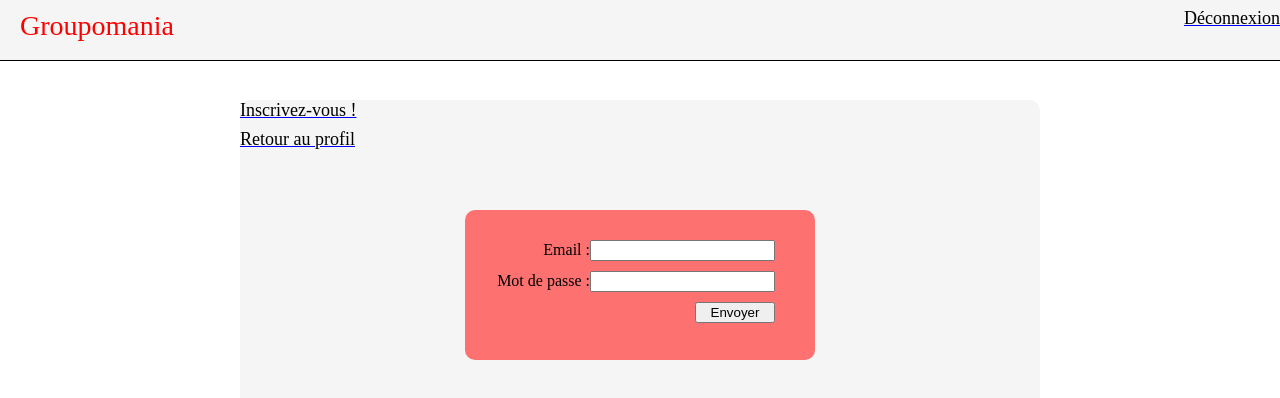
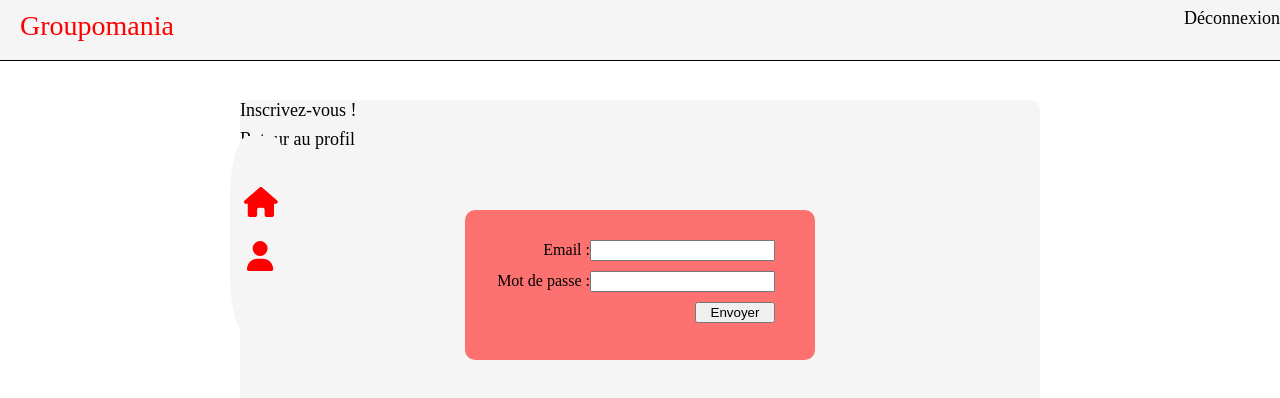
Before and after one commit to MaximeWeb/P7-Node-React-API-ReseauSocial, a React (Create React App) app in the folder frontend/: page /login in a window 1280 px wide. Shown: the top 398 px of the page. Built offline with nearby package versions, Linux system fonts and the light colour scheme.

Commit message:
new fichiers

```diff
--- a/frontend/src/pages/Login.jsx
+++ b/frontend/src/pages/Login.jsx
@@ -2,6 +2,7 @@ import React from 'react'
 import Header from '../components/Header'
 import Form from '../components/Formlogin'
 import { Link } from 'react-router-dom'
+import NavBar from '../components/Navbar'
 import '../styles/Register.css'
 
 
@@ -9,6 +10,9 @@ const Login = () => {
   return (
     <div>
     <Header/>
+    <div className='navbar'>
+    <NavBar />
+    </div>
     <div className='blocregister'>
    <Link to="/signup"><div className='onglet'>Inscrivez-vous !</div></Link>
    <Link to="/profil"><div className='onglet'>Retour au profil</div></Link>
--- a/frontend/src/styles/Profil.css
+++ b/frontend/src/styles/Profil.css
@@ -15,3 +15,7 @@
     margin-top:60px;
     margin-right: 30px;
 }
+
+a {
+    text-decoration: none;
+}
```
